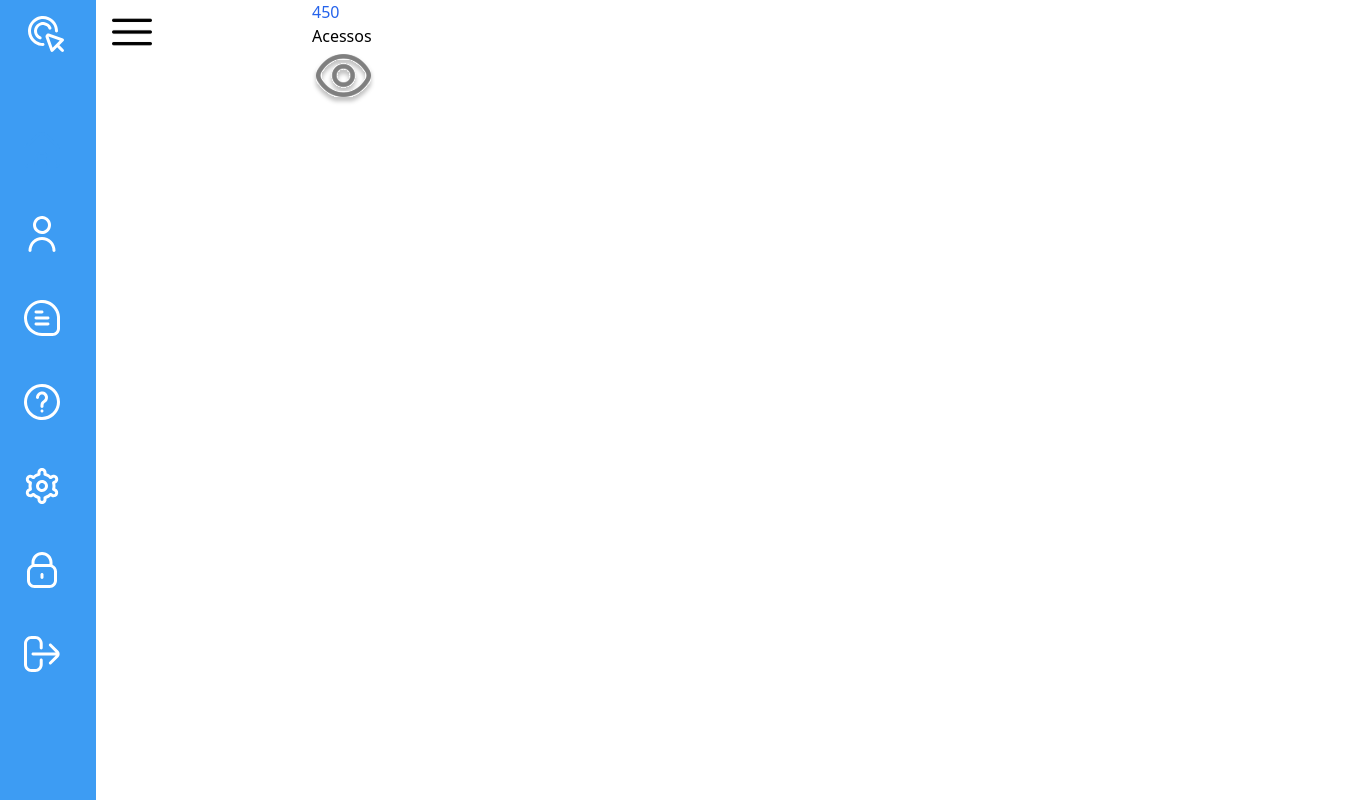
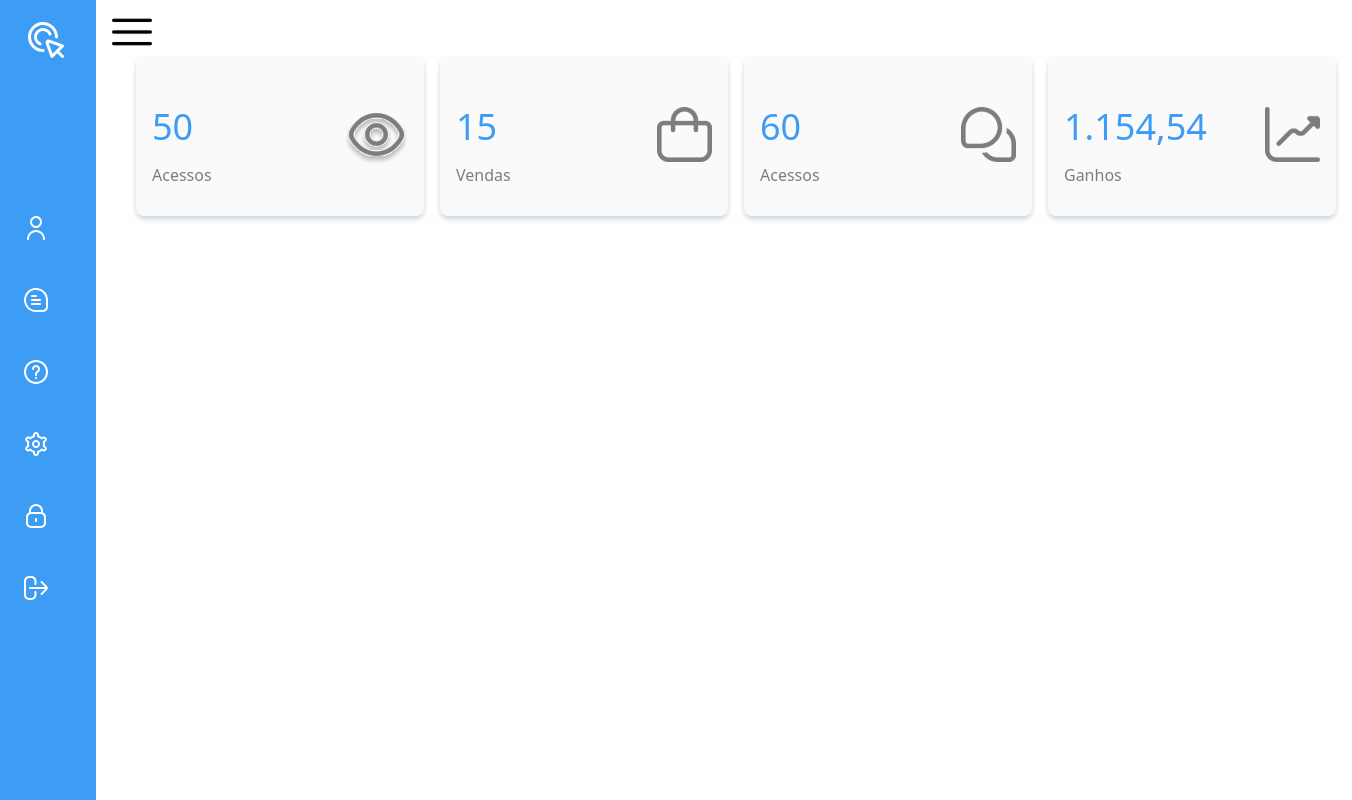
Before and after one commit to Carlos-hub/intro-Nuxtjs, a Nuxt app: page / in a window 1280 px wide. Shown: the whole page, 1352 px wide, since content can reach past the window. Built offline with nearby package versions, Linux system fonts and the light colour scheme.

Commit message:
add shortcut in body with components

```diff
--- a/components/Shortcut.vue
+++ b/components/Shortcut.vue
@@ -1,17 +1,21 @@
 <template lang="">
-    <div class="relative ml-40 bg-blue w-[286px] h-[157px]">
-        <div>
-            <h1 class="text-blue-600">450</h1>
-            <p>Acessos</p>
+    <div class=" bg-[#FAFAFA] hover:bg-[#3D9CF3] w-72 h-40 shadow-md shadow-slate-300 rounded-lg px-4 top-10 text-[#3D9CF3] hover:text-[#FAFAFA] ease-linear duration-200">
+        <div class="align-middle justify-center m-auto float-left mt-[20%]">
+            <h1 class="text-4xl mb-4">{{number}}</h1>
+            <p class="text-base text-[#7D7D7D]">{{title}}</p>
         </div>
-        <div>
-            <img src="svg/vision.svg" alt="">
+        <div class="float-right mt-[20%]">
+            <img :src="image" alt="" class="">
         </div>
     </div>
 </template>
 <script>
 export default {
-
+    props:{
+        number: Number,
+        title: String,
+        image: String
+    }
 }
 </script>
 <style lang="">
--- a/components/Sidebar.vue
+++ b/components/Sidebar.vue
@@ -1,75 +1,89 @@
 <template lang="">
     <section class="">
-        <div id="sidebg" class="float-left container h-screen bg-[#3D9CF3] w-24   justify-center py-4 fixed block">
+        <div id="sidebg" class="float-left container h-screen bg-[#3D9CF3] w-24   justify-center py-4 fixed block duration-700 overflow-hidden">
 
             <div class="w-30 h-13  ml-7 pb-12">
-                <a to="" >
+                <a to="" class="side-item">
                     <img src="svg/interactive.svg" alt="" srcset="" class="">
-                    <p class="desc">XCode Sistemas</p>
+                    <p class="desc ml-14">XCode Sistemas</p>
                 </a>
 
             </div>
-            <div class="w-30 h-13  ml-2 p-4 my-4 hover:bg-[#fff]">
-                <nuxt-link to="" class="w-6 h-6">
-                    <img src="svg/home.svg" alt="" srcset="" class="">
-                    <p class="desc">Painel</p>
+            <div class="w-30 h-13  ml-2 p-4 my-4 ease-linear duration-700  hover:bg-[#fff]">
+                <nuxt-link to="" class="side-item">
+                    <img src="svg/home.svg" alt="" srcset="" class="w-6 h-6">
+                    <p class="desc ml-14">Painel</p>
                 </nuxt-link>
             </div>
-            <div class="w-30 h-13  ml-2 p-4 my-4 hover:bg-[#fff]">
-                <nuxt-link to="" class="w-6 h-6">
-                    <img src="svg/user.svg" alt="" srcset="" class="">
-                    <p class="desc">Clientes</p>
+            <div class="w-30 h-13  ml-2 p-4 my-4 hover:bg-[#fff] ease-linear duration-400 ">
+                <nuxt-link to="" class="side-item">
+                    <img src="svg/user.svg" alt="" srcset="" class="w-6 h-6">
+                    <p class="desc ml-14">Clientes</p>
                 </nuxt-link>
             </div>
-            <div class="w-30 h-13  ml-2 p-4 my-4 hover:bg-[#fff]">
-                <nuxt-link to="" class="w-6 h-6">
-                    <img src="svg/comment.svg" alt="" srcset="" class="">
-                    <p class="desc">Mensagens</p>
+            <div class="w-30 h-13  ml-2 p-4 my-4 hover:bg-[#fff] ease-linear duration-400">
+                <nuxt-link to="" class="side-item">
+                    <img src="svg/comment.svg" alt="" srcset="" class="w-6 h-6">
+                    <p class="desc ml-14">Mensagens</p>
                 </nuxt-link>
             </div>
-            <div class="w-30 h-13  ml-2 p-4 my-4 hover:bg-[#fff]">
-                <nuxt-link to="" class="w-6 h-6">
-                    <img src="svg/interrogation.svg" alt="" srcset="" class="">
-                    <p class="desc">Ajuda</p>
+            <div class="w-30 h-13  ml-2 p-4 my-4 hover:bg-[#fff] ease-linear duration-400">
+                <nuxt-link to="" class="side-item">
+                    <img src="svg/interrogation.svg" alt="" srcset="" class="w-6 h-6">
+                    <p class="desc ml-14">Ajuda</p>
                 </nuxt-link>
             </div>
-            <div class="w-30 h-13  ml-2 p-4 my-4 hover:bg-[#fff]">
-                <nuxt-link to="" class="w-6 h-6">
-                    <img src="svg/settings.svg" alt="" srcset="" class="">
-                    <p class="desc">Configurações</p>
+            <div class="w-30 h-13  ml-2 p-4 my-4 hover:bg-[#fff] ease-linear duration-400">
+                <nuxt-link to="" class="side-item">
+                    <img src="svg/settings.svg" alt="" srcset="" class="w-6 h-6">
+                    <p class="desc ml-14">Configurações</p>
                 </nuxt-link>
             </div>
-            <div class="w-30 h-13  ml-2 p-4 my-4 hover:bg-[#fff]">
-                <nuxt-link to="" class="w-6 h-6">
-                    <img src="svg/lock.svg" alt="" srcset="" class="">
-                    <p class="desc">Senha</p>
+            <div class="w-30 h-13  ml-2 p-4 my-4 hover:bg-[#fff] ease-linear duration-400">
+                <nuxt-link to="" class="side-item">
+                    <img src="svg/lock.svg" alt="" srcset="" class="w-6 h-6">
+                    <p class="desc ml-14">Senha</p>
                 </nuxt-link>
             </div>
-            <div class="w-30 h-13  ml-2 p-4 my-4 hover:bg-[#fff]">
-                <nuxt-link to="" class="w-6 h-6">
-                    <img src="svg/sign-out-alt.svg" alt="" srcset="" class="">
-                    <p class="desc">Sair</p>
+            <div class="w-30 h-13  ml-2 p-4 my-4 hover:bg-[#fff] ease-linear duration-400">
+                <nuxt-link to="" class="side-item">
+                    <img src="svg/sign-out-alt.svg" alt="" srcset="" class="w-6 h-6">
+                    <p class="desc ml-14">Sair</p>
                 </nuxt-link>
             </div>
         </div>
         <div class="clear-both"></div>
-        <button class="relative" v-on:click="showMenu()">
+        <button id="btn-sidebar" class="relative duration-700  ease-linear fixed " v-on:click="showMenu()">
             <img src="svg/burger.svg" alt="" srcset="" class="w-10 h-10 ml-28 my-3">
         </button>
 </section>
 
 </template>
 <style>
-.desc{
-    display: none;
+
+.side-expanded {
+    width: 400px;
+}
+.side-item {
+    display: flex;
+    flex-direction: row;
+    width: 100%;
+}
+.side-item p {
+    color: #fff;
+}
+.side-expanded-button {
+
+    left: 300px;
 }
 </style>
 <script>
     export default {
     methods:{
-        showMenu() {
+        showMenu(el) {
 
-            document.getElementById('sidebg').style.width = '400px';
+            document.getElementById('sidebg').classList.toggle('side-expanded');
+            document.getElementById('btn-sidebar').classList.toggle('side-expanded-button');
             // document.getElementsByTagName('p').style.display = 'block';
         }
 
@@ -83,3 +97,6 @@
 
 }
 </script>
+<style>
+
+</style>
--- a/pages/index.vue
+++ b/pages/index.vue
@@ -1,7 +1,12 @@
 <template>
   <div class="flex">
     <Sidebar/>
-    <Shortcut/>
+    <div class="flex space-x-4 my-10 max-w-full ml-2 p-4">
+      <Shortcut title="Acessos" number="50" image="/svg/vision.svg"/>
+      <Shortcut title="Vendas" number="15" image="/svg/bag.svg"/>
+      <Shortcut title="Acessos" number="60" image="/svg/manycomments.svg"/>
+      <Shortcut title="Ganhos" number="1.154,54" image="/svg/charts.svg"/>
+    </div>
   </div>
 </template>
 
```
Also changed, not shown: components/Input.vue (added), 1 other file (tests, documents, lock files or other folders).
